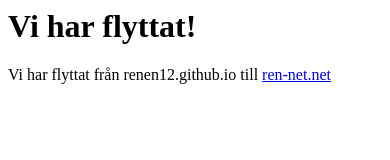
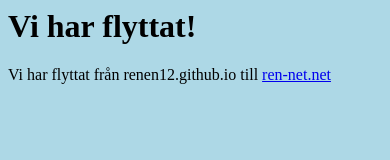
Before and after one commit to Renen12/renen12.github.io, a plain HTML site: page index.html in a window 390 px wide. Drawn offline with Linux system fonts and the light colour scheme.

Commit message:
okej, jag ljög. Ändrade design och fixade sidan för mobilanvändare!

```diff
--- a/index.html
+++ b/index.html
@@ -1,4 +1,6 @@
 <head>
+    <meta name="viewport" content="width=device-width,initial-scale=1.0" />
+    <link rel="stylesheet" href="style.css" />
     <title>Vi har flyttat!</title>
 </head>
 <body>
--- /dev/null
+++ b/style.css
@@ -0,0 +1,3 @@
+body {
+    background-color: lightblue;
+}
```
